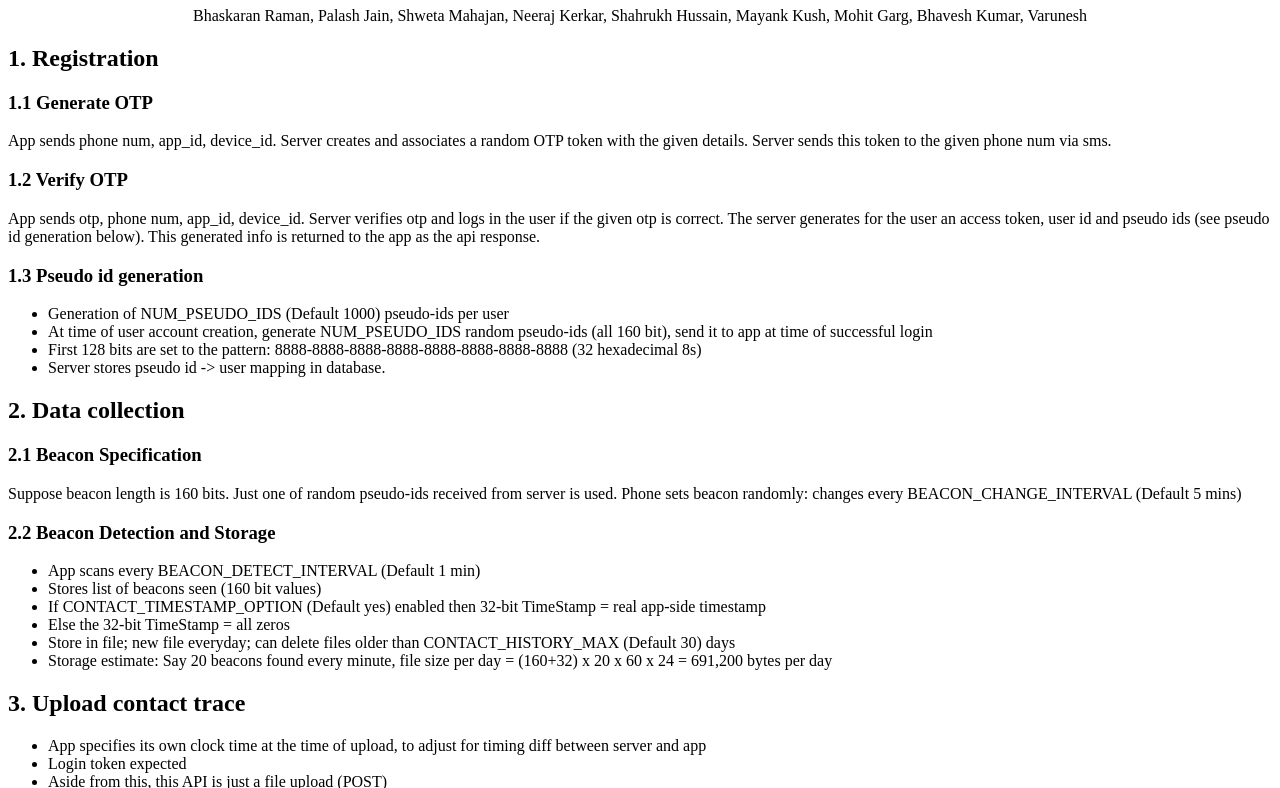
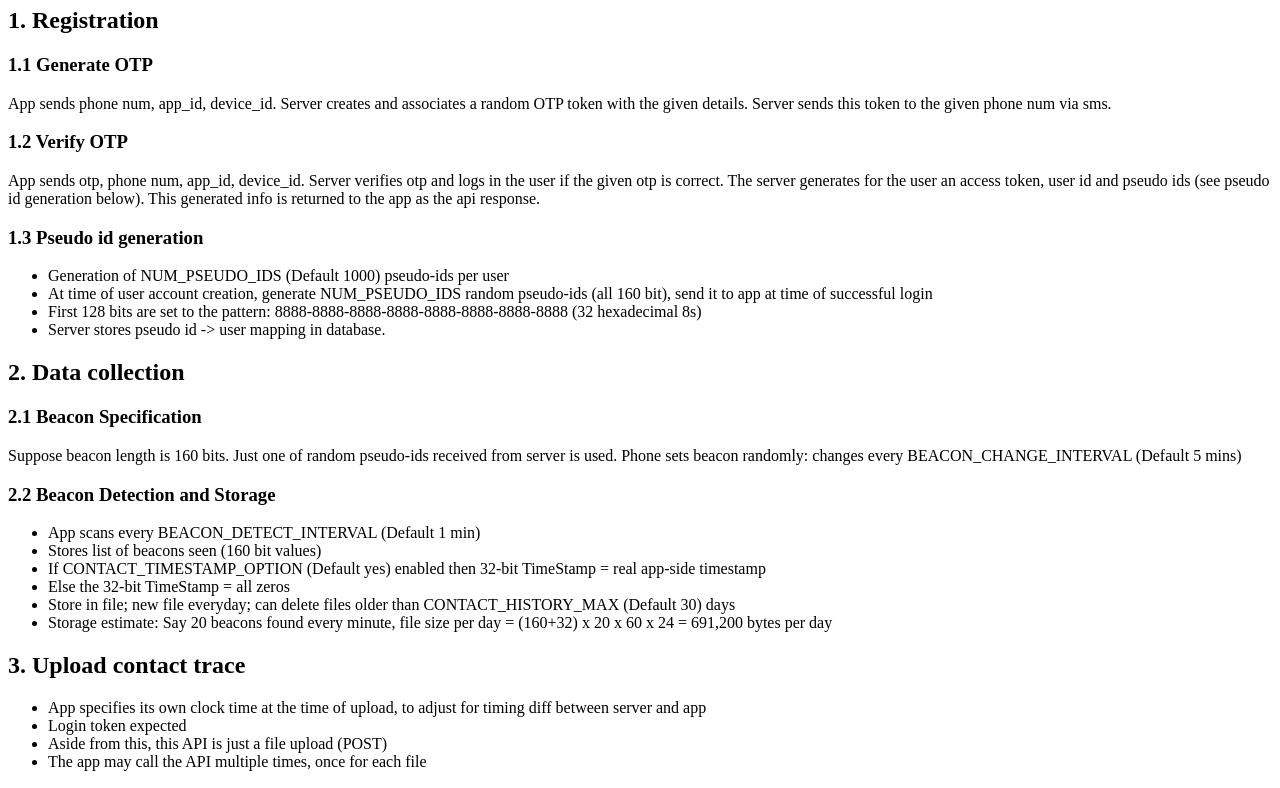
Before and after one commit to iitb-apricot/apricot-info, a plain HTML site: page design.html in a window 1280 px wide. Shown: the part 73-861 px from the top of the page. Drawn offline with Linux system fonts and the light colour scheme.

Commit message:
removed names

```diff
--- a/design.html
+++ b/design.html
@@ -6,7 +6,7 @@
 </head>
 <body>
     <h1 style="text-align:center">APRICOT Design</h1>
-    <p style="text-align: center">Bhaskaran Raman, Palash Jain, Shweta Mahajan, Neeraj Kerkar, Shahrukh Hussain, Mayank Kush, Mohit Garg, Bhavesh Kumar, Varunesh</p>
+
     <h2>1. Registration</h2>
     <h3>1.1 Generate OTP</h3>
     <p>App sends phone num, app_id, device_id. Server creates and associates a random OTP token with the given details. Server sends this token to the given phone num via sms.</p>
```
